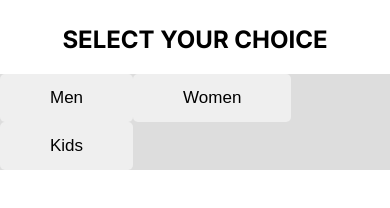
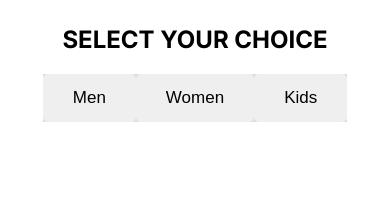
Before and after one commit to shivamrohela/e-commerce-cards, a plain HTML site: page index.html in a window 390 px wide. Drawn offline with Linux system fonts and the light colour scheme; no server answers.

Commit message:
Update style.css

```diff
--- a/style.css
+++ b/style.css
@@ -132,8 +132,15 @@ margin: 0;
     margin: auto;
 }
 
-@media screen and (max-width: 768px) {
-  .tab {
-    flex-direction: column;
-  }
+@media screen and (max-width: 425px) {
+    .tab button {
+        float: left;
+        border: none;
+        outline: none;
+        cursor: pointer;
+        padding: 14px 30px;
+        transition: 0.3s;
+        font-size: 17px;
+        border-radius: 5px;
+      }
 }
```
